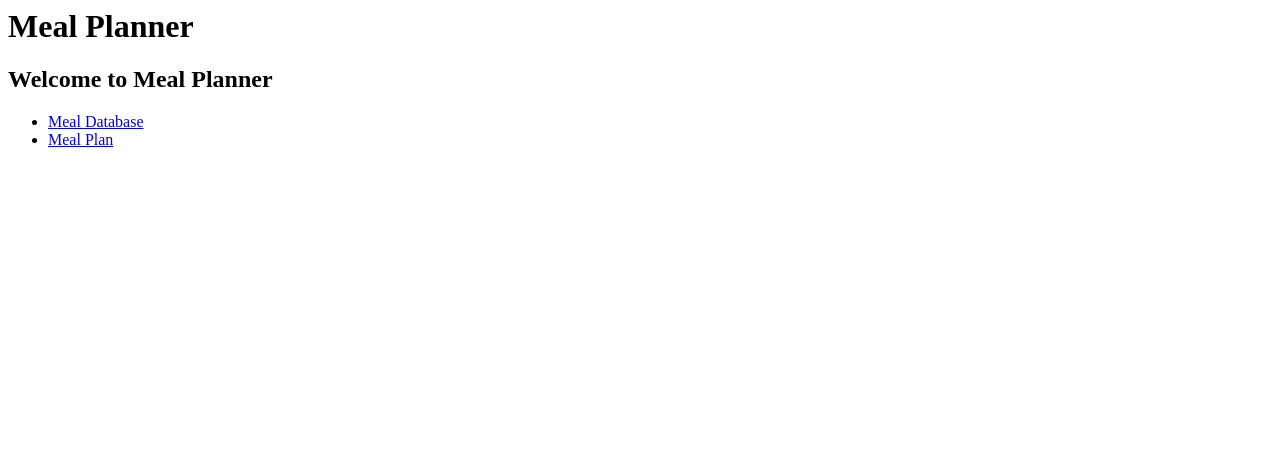
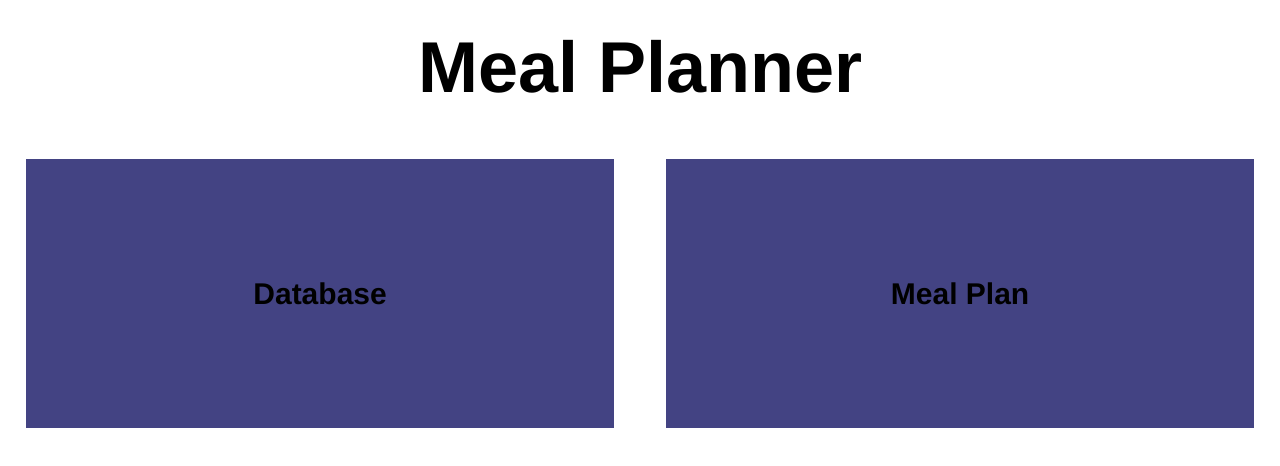
Before and after one commit to Mbex/MealPlanner, a website: page src/html/index.html in a window 1280 px wide. Drawn offline with nearby package versions, Linux system fonts and the light colour scheme; files that its build step writes are made by us from their sources.

Commit message:
started styling

```diff
--- a/src/html/index.html
+++ b/src/html/index.html
@@ -8,12 +8,18 @@
 </head>
 
 <body>
+<div id="wrapper">
+<header>
 <h1>Meal Planner</h1>
-<h2>Welcome to Meal Planner</h2>
+</header>
 <nav>
 <ul>
-<li><a href="/database.html">Meal Database</a></li>
-<li><a href="#">Meal Plan</a></li>
+<li><a class="main-nav" href="/database.html">Database</a></li>
+<li><a class="main-nav" href="#">Meal Plan</a></li>
 </ul>
 </nav>
+
+
+</div>
+<footer></footer>
 </body>
--- a/src/sass/styles.scss
+++ b/src/sass/styles.scss
@@ -0,0 +1,53 @@
+/* reset default browser behaviour */
+body, header, nav, footer, aside, section, h1, h2, h3, h4, h5, h6, p, div, img, ul, ol, li, table, tr, td, a {
+        margin:0;
+        padding:0;
+}
+
+// global variables
+$color1: white;
+$color2: rgba(20,20,100,0.8);
+$color3: rgba(20,100,20,1);
+
+body{
+  font-family: helvetica;
+  font-stretch: expanded;
+}
+
+header{
+  position: relative;
+  text-align: center;
+  font-size: 36;
+  padding: 2%;
+}
+
+nav{
+  margin-bottom: 10px;
+}
+
+nav ul{
+  list-style-type: none;
+}
+
+nav ul li{
+  margin: 2%;
+  width: 46%;
+  float: left;
+}
+
+/********
+Id rules
+********/
+nav a.main-nav:link{
+  font-size: 30px;
+  font-weight: bold;
+  text-decoration: none;
+  text-align: center;
+  display: block;
+  color: black;
+  background-color: $color2;
+  padding: 20%;
+}
+nav a.main-nav:hover{
+  background-color: $color3;
+}
```
Also changed, not shown: build/css/styles.css, build/index.html.
